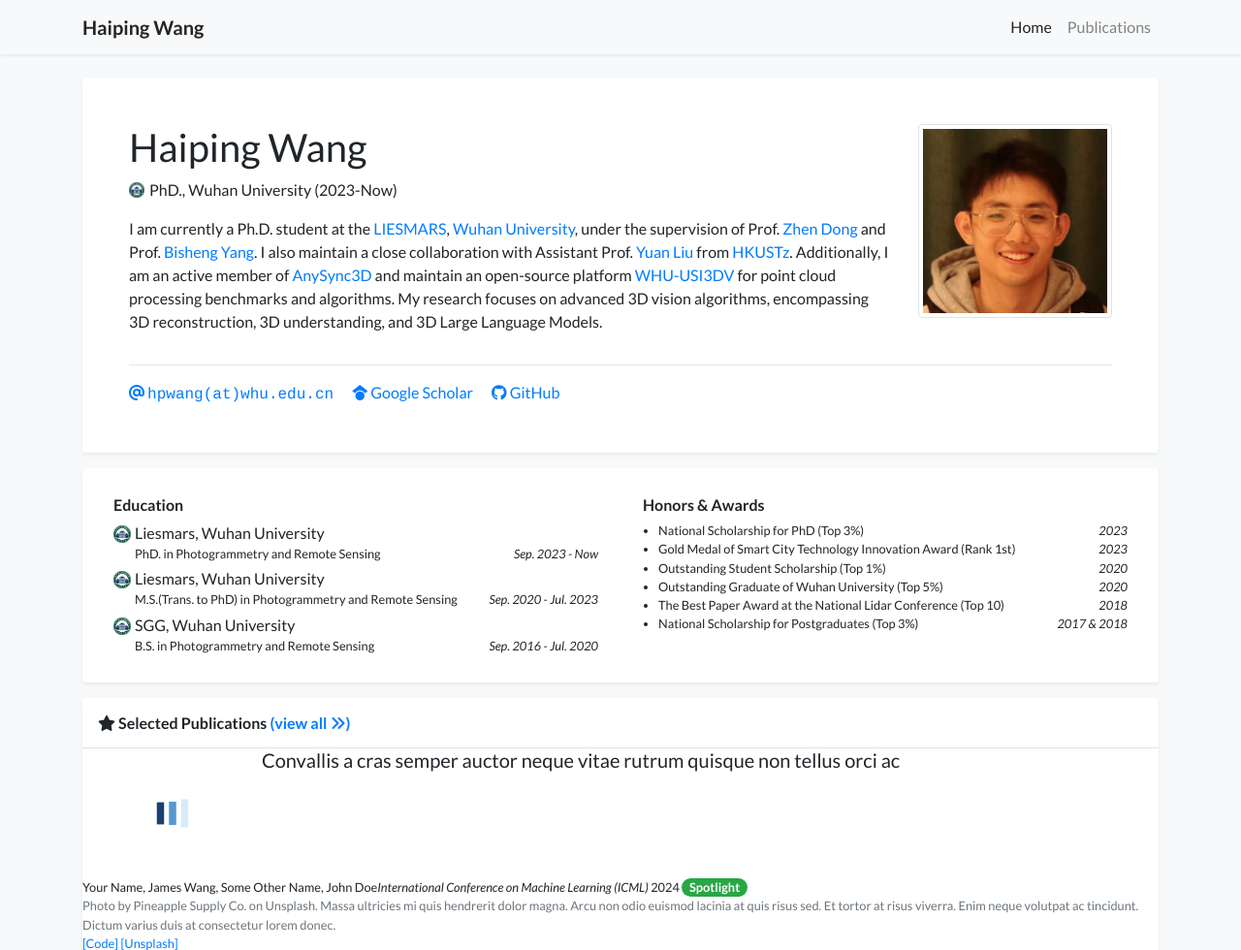
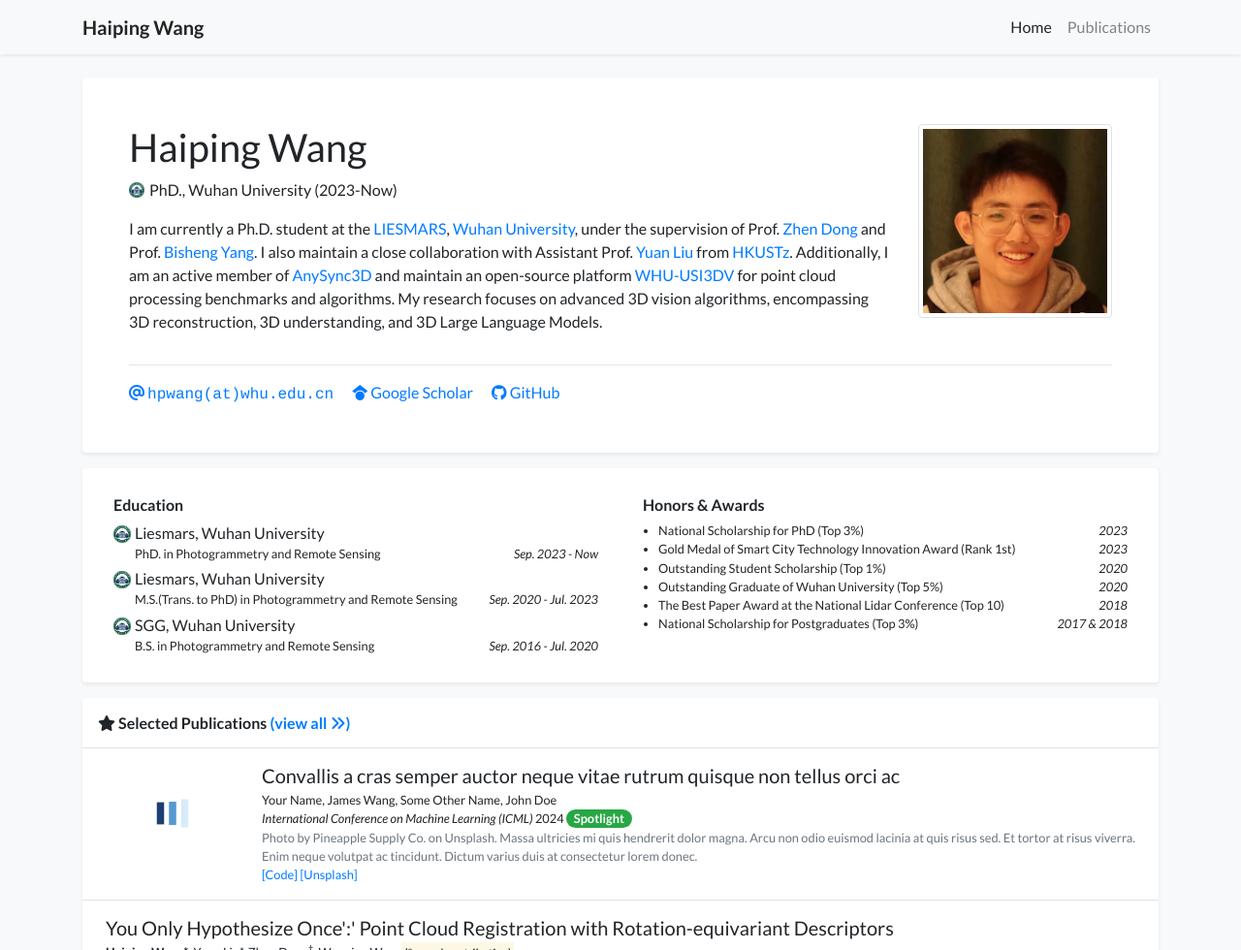
Before and after one commit to hpwang-pages/hpwang-pages.github.io11, a Jekyll site: the page built from index.html, in a window 1280 px wide and 1373 px high. Shown: the top 980 px of the window at 97% size. Built offline with Jekyll 4.4.1, drawn with Linux system fonts in a browser that asks for light colours; a style sheet for code colours, icons or effects is not loaded; grey boxes are pictures that could not be loaded.

Commit message:
Update publication_item.html

```diff
--- a/_includes/widgets/publication_item.html
+++ b/_includes/widgets/publication_item.html
@@ -5,10 +5,7 @@
         <div class="col-md-3 col-xl-2 mb-md-0 p-md-3">
             <img data-src="{{ item.cover }}" alt="{{ item.title }}" class="lazy w-100 rounded-sm" src="assets/images/empty_300x200.png">
         </div>
-        {%- elsif item.video_cover -%}
-        <div class="col-md-3 col-xl-2 mb-md-0 p-md-3">
-            <video width="300px" autoplay="autoplay" loop="loop" muted src="img/yoho_park.mp4" ></video>
-        </div>
+        <div class="col-md-9 col-xl-10 p-3 pl-md-0">
         {%- else -%}
         <div class="col p-3 ml-md-2">
         {%- endif -%}
@@ -34,8 +31,6 @@
 <div class="card w-100 d-md-none border-top-0 border-right-0 border-left-0 rounded-0" style="overflow-y: scroll;">
     {%- if item.cover -%}
     <img data-src="{{ item.cover }}" alt="{{ item.title }}" class="lazy card-img w-100" src="assets/images/empty_300x200.png">
-    {%- elsif item.video_cover -%}
-    <video width="300px" autoplay="autoplay" loop="loop" muted src="img/yoho_park.mp4" ></video>
     {%- else -%}
     <img alt="{{ item.title }}" class="w-100 rounded-sm" src="assets/images/empty_300x200.png">
     {%- endif -%}
```
